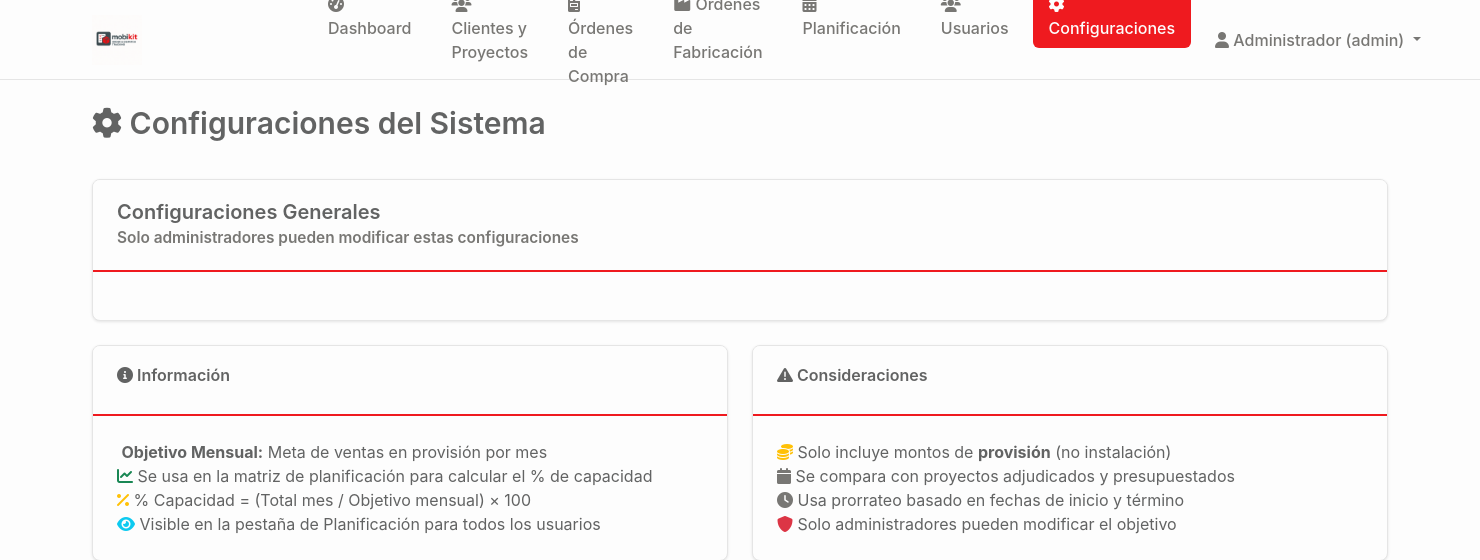
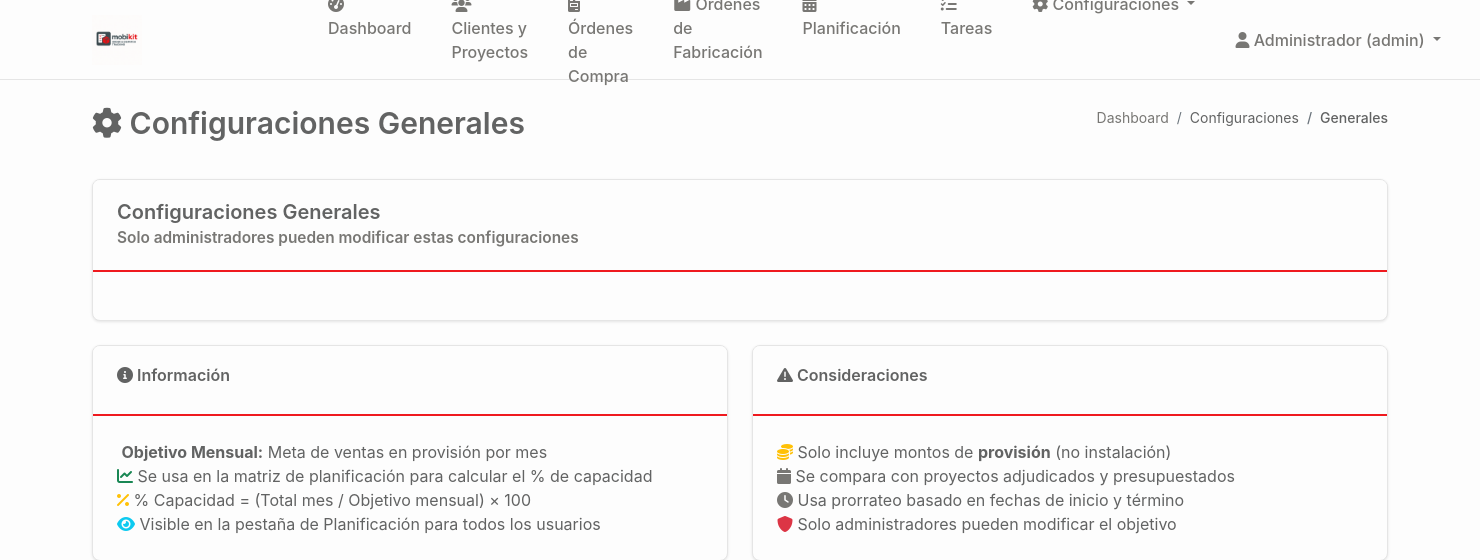
Before and after one commit to mobikitapp/Mobikit-Control-de-Gestion, a Flask app: page /configuraciones in a window 1480 px wide. Shown: the top 560 px of the page. Run offline with Flask 3, Linux system fonts and the light colour scheme; a user stored in the database is signed in; data that the repository does not hold is empty; some libraries are stand-ins or nearby versions.

Commit message:
Assistant checkpoint: Nest Users under Settings dropdown menu
Assistant generated file changes:
- templates/base.html: Reorganize navigation to nest Users under Settings for admin access
Reorganize navigation to nest Users under Settings for admin access
Add CSS styles for dropdown menu in navbar
- templates/configuraciones.html: Update page title to reflect general configurations
- templates/usuarios.html: Update page title and add breadcrumb navigation

---

User prompt:

Anidar pestaña de usuarios , Administrador (Admin) en pestaña de configuraciones

Replit-Commit-Author: Assistant
Replit-Commit-Session-Id: bcf60b8d-2b9e-4341-aed6-6ef3362b8e7f

```diff
--- a/templates/base.html
+++ b/templates/base.html
@@ -49,16 +49,24 @@
                             <i class="fas fa-calendar-alt"></i> Planificación
                         </a>
                     </li>
-                    {% if session.user_role == 'admin' %}
                     <li class="nav-item">
-                        <a class="nav-link" href="{{ url_for('usuarios') }}">
-                            <i class="fas fa-users"></i> Usuarios
+                        <a class="nav-link" href="{{ url_for('tareas') }}">
+                            <i class="fas fa-tasks"></i> Tareas
                         </a>
                     </li>
-                    <li class="nav-item">
-                        <a class="nav-link {% if request.endpoint == 'configuraciones' %}active{% endif %}" href="{{ url_for('configuraciones') }}">
+                    {% if session.user_role == 'admin' %}
+                    <li class="nav-item dropdown">
+                        <a class="nav-link dropdown-toggle" href="#" id="configuracionesDropdown" role="button" data-bs-toggle="dropdown" aria-expanded="false">
                             <i class="fas fa-cog"></i> Configuraciones
                         </a>
+                        <ul class="dropdown-menu" aria-labelledby="configuracionesDropdown">
+                            <li><a class="dropdown-item" href="{{ url_for('configuraciones') }}">
+                                <i class="fas fa-cog"></i> Configuraciones Generales
+                            </a></li>
+                            <li><a class="dropdown-item" href="{{ url_for('usuarios') }}">
+                                <i class="fas fa-users"></i> Gestión de Usuarios
+                            </a></li>
+                        </ul>
                     </li>
                     {% endif %}
                 </ul>
--- a/templates/configuraciones.html
+++ b/templates/configuraciones.html
@@ -5,7 +5,14 @@
 
 {% block content %}
 <div class="d-flex justify-content-between align-items-center mb-4">
-    <h2><i class="fas fa-cog"></i> Configuraciones del Sistema</h2>
+    <h2><i class="fas fa-cog"></i> Configuraciones Generales</h2>
+    <nav aria-label="breadcrumb">
+        <ol class="breadcrumb">
+            <li class="breadcrumb-item"><a href="{{ url_for('dashboard') }}">Dashboard</a></li>
+            <li class="breadcrumb-item">Configuraciones</li>
+            <li class="breadcrumb-item active" aria-current="page">Generales</li>
+        </ol>
+    </nav>
 </div>
 
 <div class="card">
```
Also changed, not shown: other parts of templates/base.html (+39 -0 lines), templates/usuarios.html (+10 -1 lines).
